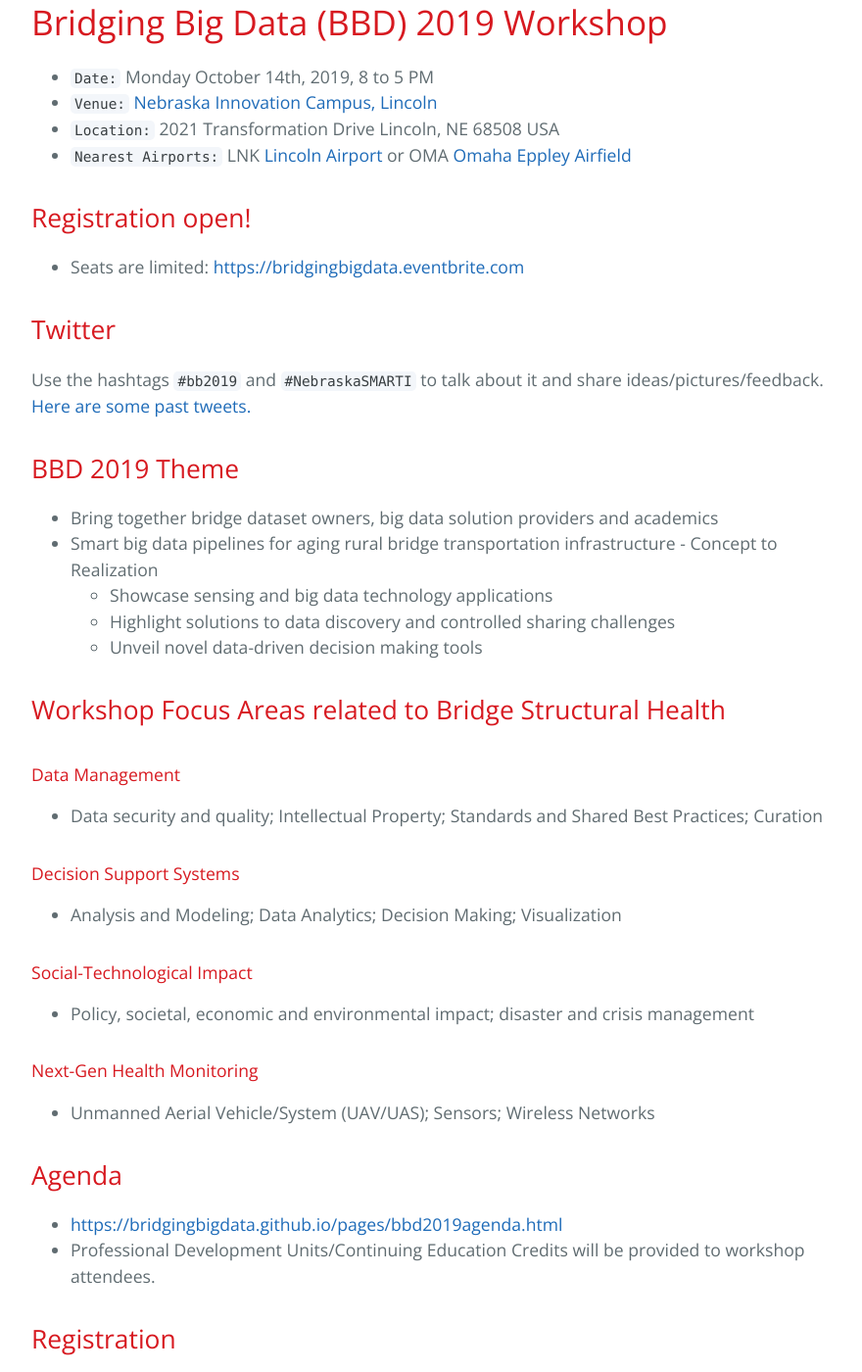
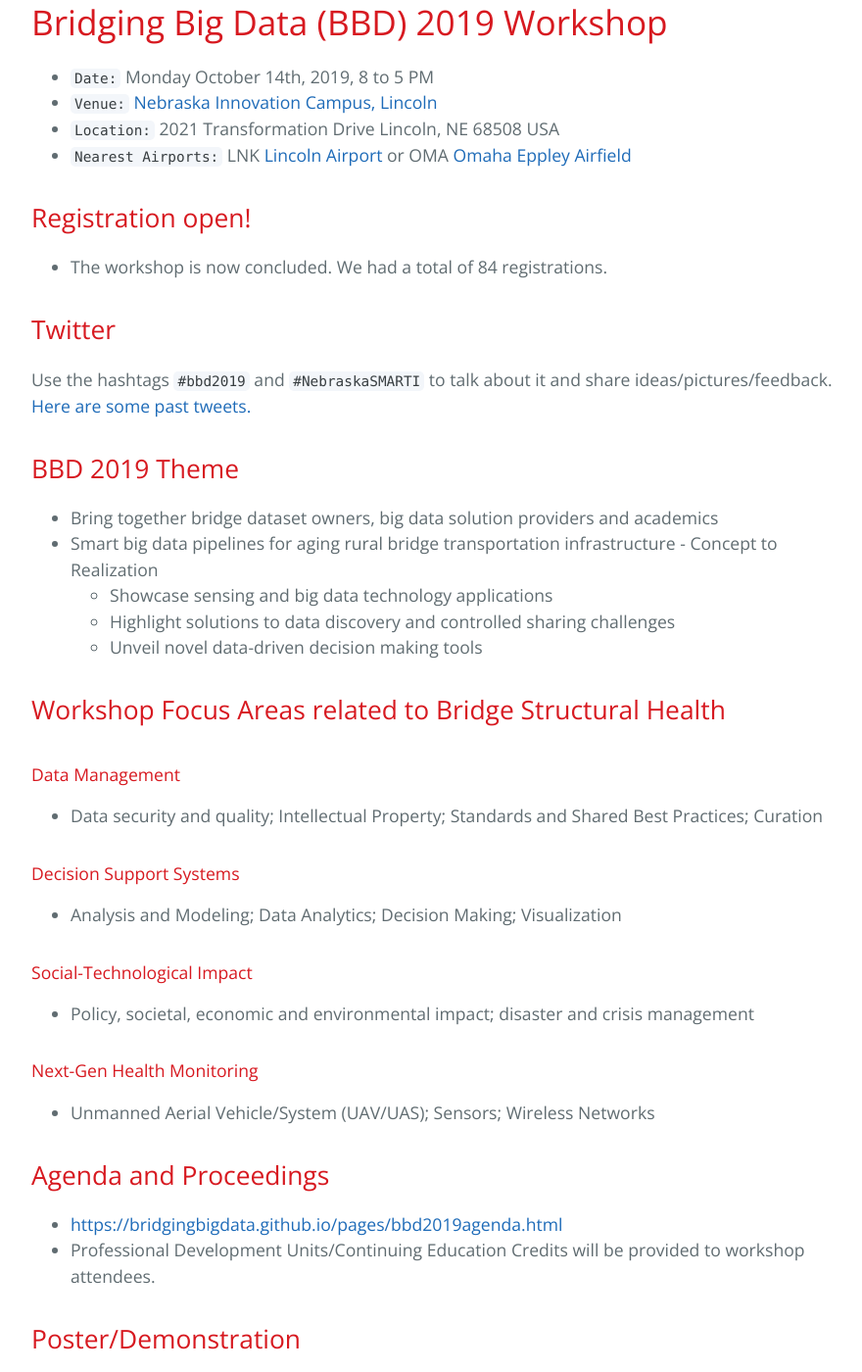
Before and after one commit to BridgingBigData/BridgingBigData.github.io, a Jekyll site: the page built from pages/bbd2019.md, in a window 1280 px wide and 1400 px high, scrolled down 558 px. Shown: the whole window at 98% size, without its empty margins (192-1072 px from the left). Built offline with Jekyll 4.4.1, drawn with Linux system fonts in a browser that asks for light colours; some of the changed text lies outside the part shown.

Commit message:
Update bbd2019.md

````diff
--- a/pages/bbd2019.md
+++ b/pages/bbd2019.md
@@ -12,10 +12,10 @@
 * ```Nearest Airports:``` LNK [Lincoln Airport](https://www.lincolnairport.com) or OMA [Omaha Eppley Airfield](http://www.flyoma.com)
 
 ## Registration open!
-- Seats are limited: [https://bridgingbigdata.eventbrite.com](https://bridgingbigdata.eventbrite.com)
+- The workshop is now concluded. We had a total of 84 registrations.
 
 ## Twitter
-Use the hashtags ```#bb2019``` and ```#NebraskaSMARTI``` to talk about it and share ideas/pictures/feedback.
+Use the hashtags ```#bbd2019``` and ```#NebraskaSMARTI``` to talk about it and share ideas/pictures/feedback.
 [Here are some past tweets.](https://twitter.com/search?q=%23bbdOmaha)
 
 
@@ -40,13 +40,9 @@
 #### Next-Gen Health Monitoring
 - Unmanned Aerial Vehicle/System (UAV/UAS); Sensors; Wireless Networks
 
-## Agenda
+## Agenda and Proceedings
 - [https://bridgingbigdata.github.io/pages/bbd2019agenda.html](https://bridgingbigdata.github.io/pages/bbd2019agenda.html)
 - Professional Development Units/Continuing Education Credits will be provided to workshop attendees.
-
-## Registration
-- Registration is free but required to get an accurate estimate for food and venue logistics
-- Register here: [https://bridgingbigdata.eventbrite.com](https://bridgingbigdata.eventbrite.com)
 
 <a name="poster_demo"></a>
 ## Poster/Demonstration
````
